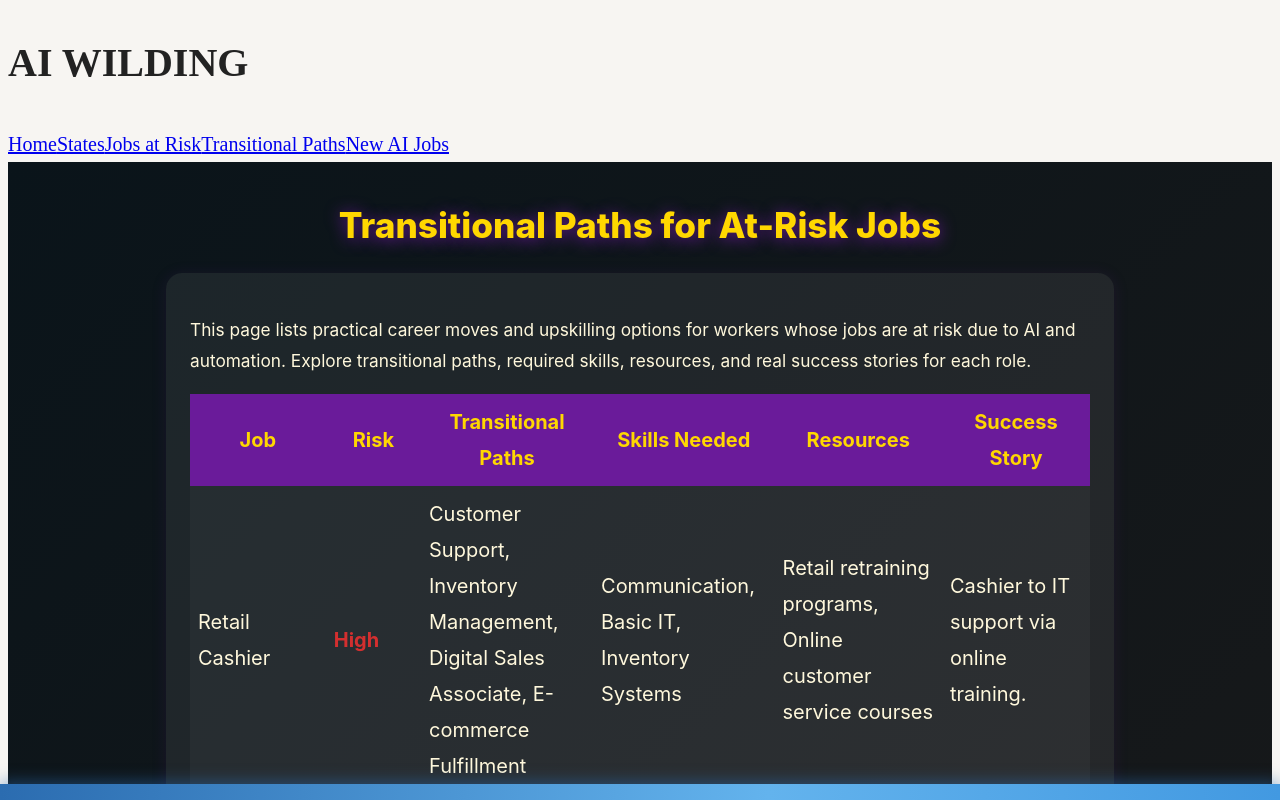
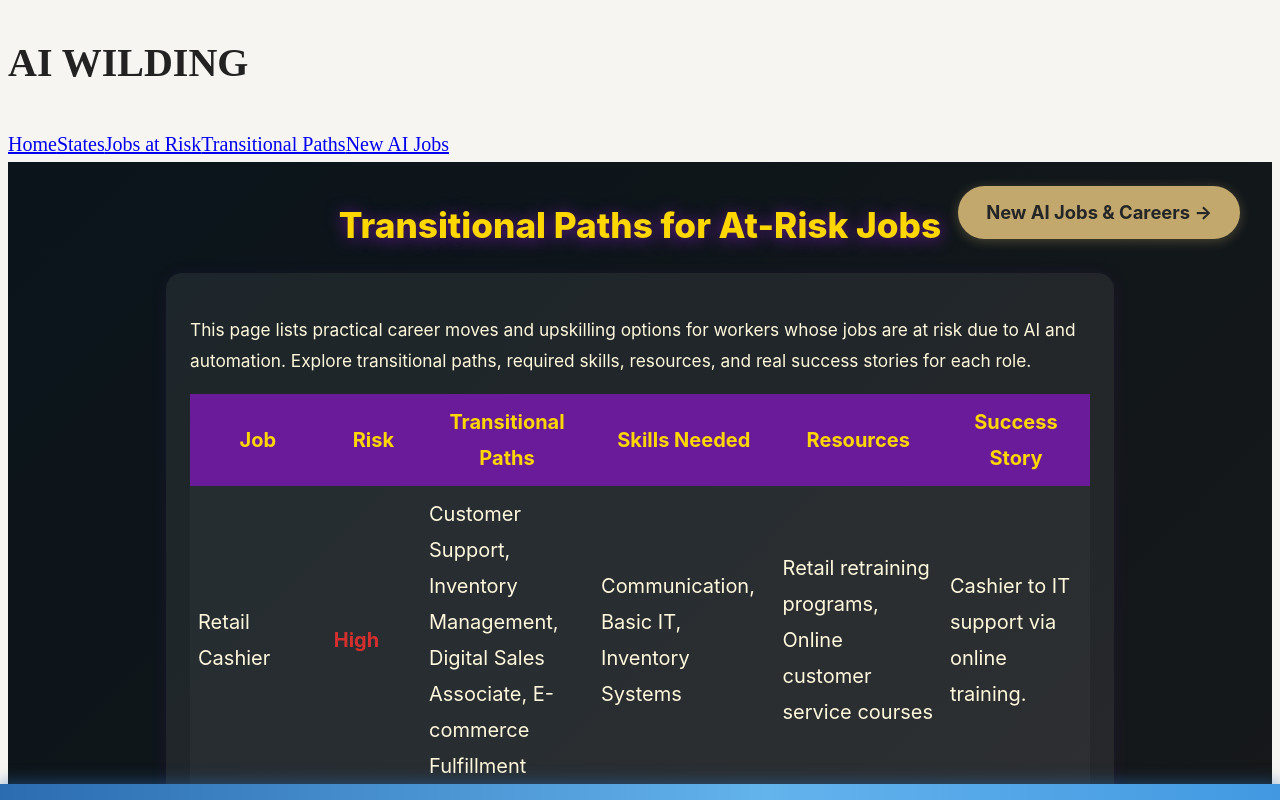
Before and after one commit to Shellzonit/auralis-sanctuary-, a Next.js app: page /transitional-paths in a window 1280 px wide. Shown: the top 800 px of the page. Built offline with nearby package versions, Linux system fonts and the light colour scheme.

Commit message:
Add New AI Jobs & Careers tab button to Transitional Paths page

```diff
--- a/app/transitional-paths/page.tsx
+++ b/app/transitional-paths/page.tsx
@@ -54,7 +54,9 @@ const TRANSITIONAL_PATHS = [
 
 export default function TransitionalPathsPage() {
   return (
-    <main style={{ minHeight: "100vh", background: "linear-gradient(135deg, #0a141a 0%, #18191a 60%, #2a1a4d 100%)", fontFamily: "Inter, Arial, sans-serif", display: "flex", flexDirection: "column", alignItems: "center", padding: "0 1rem" }}>
+    <main style={{ minHeight: "100vh", background: "linear-gradient(135deg, #0a141a 0%, #18191a 60%, #2a1a4d 100%)", fontFamily: "Inter, Arial, sans-serif", display: "flex", flexDirection: "column", alignItems: "center", padding: "0 1rem", position: 'relative' }}>
+      {/* New AI Jobs Tab Button in Corner */}
+      <a href="/new-ai-jobs" style={{position: 'absolute', top: 24, right: 32, zIndex: 20, padding: '10px 28px', background: '#C2A86C', color: '#232526', fontWeight: 700, borderRadius: 9999, boxShadow: '0 2px 12px #C2A86C55', fontSize: '1.15rem', textDecoration: 'none', transition: 'all 0.2s', border: 'none'}} onMouseOver={e => {e.currentTarget.style.background='#F7F5F2';e.currentTarget.style.color='#2a1a4d';}} onMouseOut={e => {e.currentTarget.style.background='#C2A86C';e.currentTarget.style.color='#232526';}}>New AI Jobs & Careers &rarr;</a>
       <h1 style={{ fontSize: "2.2rem", fontWeight: 800, color: "#ffd700", margin: "32px 0 16px 0", textShadow: "0 2px 16px #6a1b9a" }}>
         Transitional Paths for At-Risk Jobs
       </h1>
```
